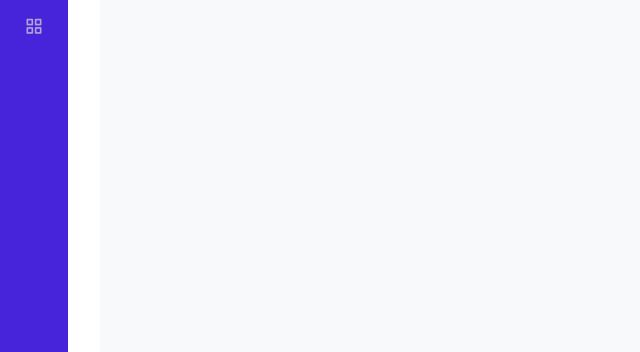
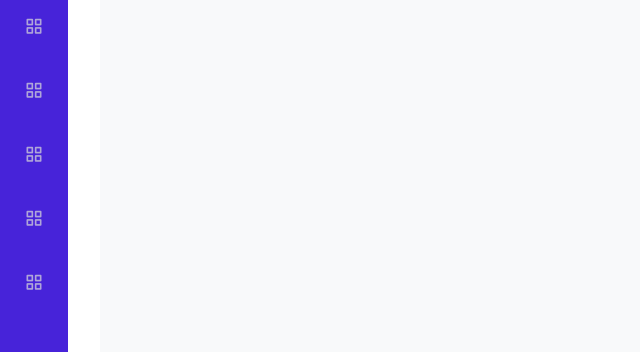
Before and after one commit to Gandavi/ViarAtlasVeb, a plain HTML site: page Log.html in a window 1280 px wide. Shown: the part 322-674 px from the top of the page, without its empty margins (0-640 px from the left). Drawn offline with nearby package versions, Linux system fonts and the light colour scheme.

Commit message:
Update Log.html

```diff
--- a/Log.html
+++ b/Log.html
@@ -80,6 +80,10 @@
                   <a href="Ataman.html" class="nav_link"> <i class='bx bx-grid-alt nav_icon nav_icon'></i> </i><span class="nav_name">Атаманский лес</span> </a>
                   <a href="Mol.html" class="nav_link"> <i class='bx bx-grid-alt nav_icon nav_icon'></i> <span class="nav_name">ЦКР Молодёжный</span> </a>
                   <a href="Bil.html" class="nav_link"> <i class='bx bx-grid-alt nav_icon nav_icon'></i> <span class="nav_name">Быль</span> </a>
+                  <a href="Victory.html" class="nav_link"> <i class='bx bx-grid-alt nav_icon nav_icon'></i> <span class="nav_name">Площадь победы</span> </a>
+                  <a href="CMI-PL.html" class="nav_link"> <i class='bx bx-grid-alt nav_icon nav_icon'></i> <span class="nav_name">Площадь ЦМИ</span> </a>
+                  <a href="Log.html" class="nav_link"> <i class='bx bx-grid-alt nav_icon nav_icon'></i> <span class="nav_name">Зеленый лог</span> </a>
+                  <a href="Nab.html" class="nav_link"> <i class='bx bx-grid-alt nav_icon nav_icon'></i> <span class="nav_name">Набережная</span> </a>
             </div>
         </nav>
         </div>
```
